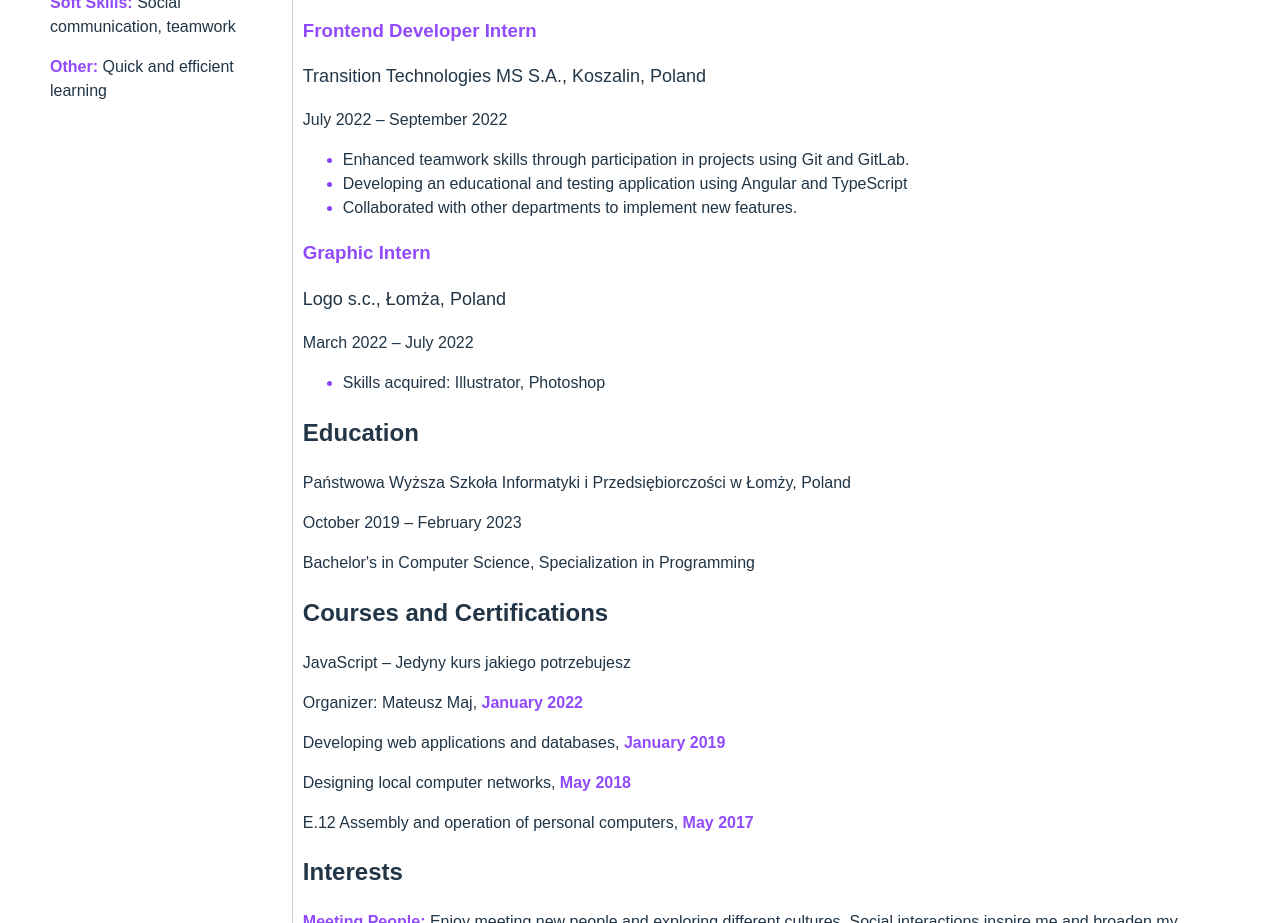
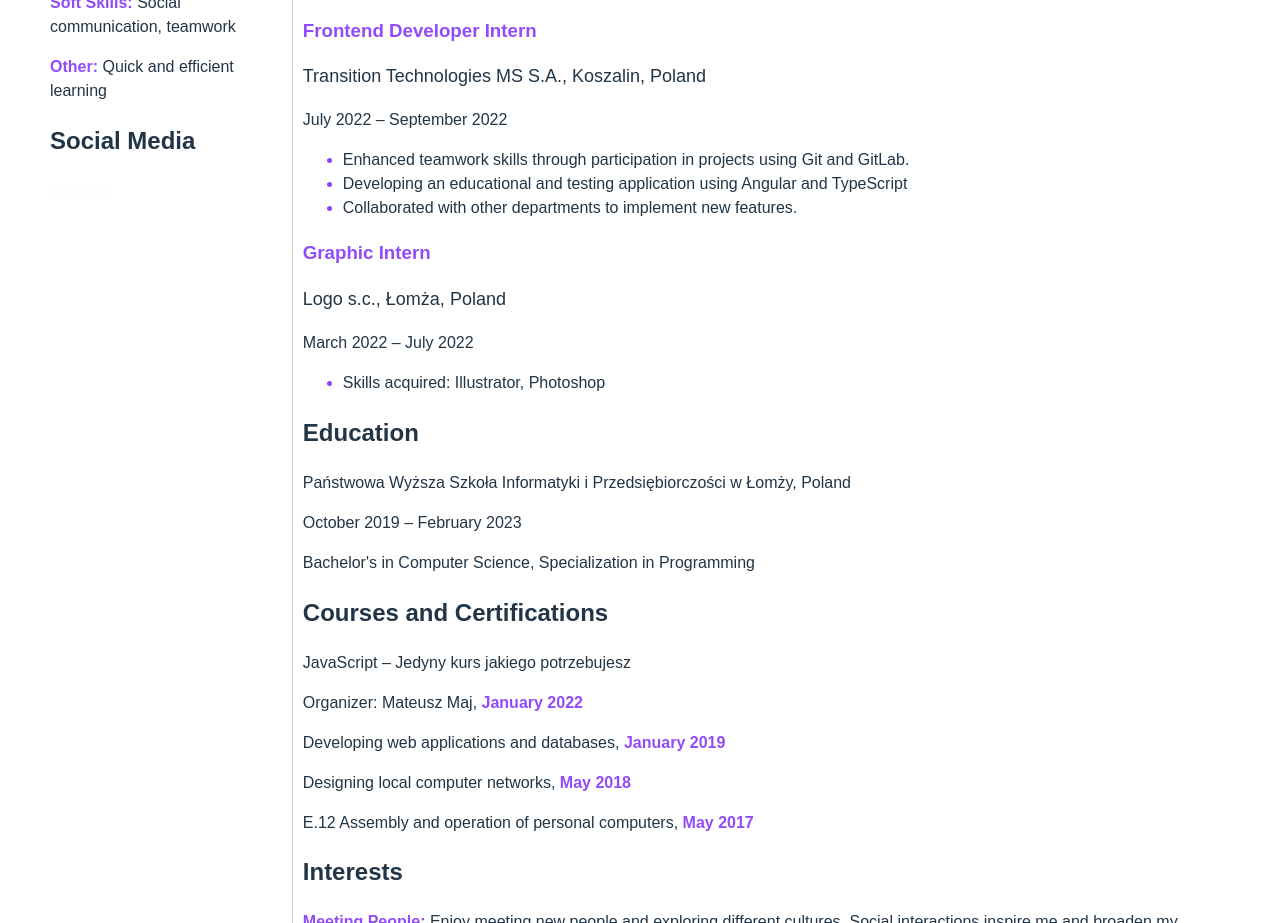
Before and after one commit to Just-Krzysztof/vite-react, a React (Vite) app: page / in a window 1280 px wide. Shown: the part 920-1843 px from the top of the page. Built offline with nearby package versions, Linux system fonts and the light colour scheme.

Commit message:
linkedin

```diff
--- a/src/components/Sidebar.tsx
+++ b/src/components/Sidebar.tsx
@@ -59,6 +59,16 @@ function Sidebar() {
         <span>{t("other")}: </span>
         {t("other desc")}
       </p>
+      <h2>{t("social media")}</h2>
+      <p>
+        <a
+          href="https://www.linkedin.com/in/krzysztof-just-191361226/"
+          target="_blank"
+          rel="Linkedin profile"
+        >
+          Linkedin
+        </a>
+      </p>
     </div>
   );
 }
--- a/src/locales/en/translation.json
+++ b/src/locales/en/translation.json
@@ -64,5 +64,6 @@
   "interests p3": "Traveling",
   "interests p3-3": "Passionate about discovering new places and cultures. Each journey is an opportunity to learn and connect with local communities.",
   "interests p4": "Automotive",
-  "interests p4-4": "Fascinated by the history of machines and vehicles. Enjoy discussions with experts and enthusiasts in the field."
+  "interests p4-4": "Fascinated by the history of machines and vehicles. Enjoy discussions with experts and enthusiasts in the field.",
+  "social media": "Social Media"
 }
--- a/src/locales/pl/translation.json
+++ b/src/locales/pl/translation.json
@@ -64,5 +64,6 @@
   "interests p3": "Podróżowanie",
   "interests p3-3": "Pasjonuję się odkrywaniem nowych miejsc i kultur. Każda podróż to okazja do nauki i nawiązywania kontaktów z lokalnymi społecznościami.",
   "interests p4": "Motoryzacja",
-  "interests p4-4": "Fascynuje mnie historia maszyn i pojazdów. Lubię dyskusje z ekspertami i entuzjastami w tej dziedzinie."
+  "interests p4-4": "Fascynuje mnie historia maszyn i pojazdów. Lubię dyskusje z ekspertami i entuzjastami w tej dziedzinie.",
+  "social media": "Media społecznościowe"
 }
```
